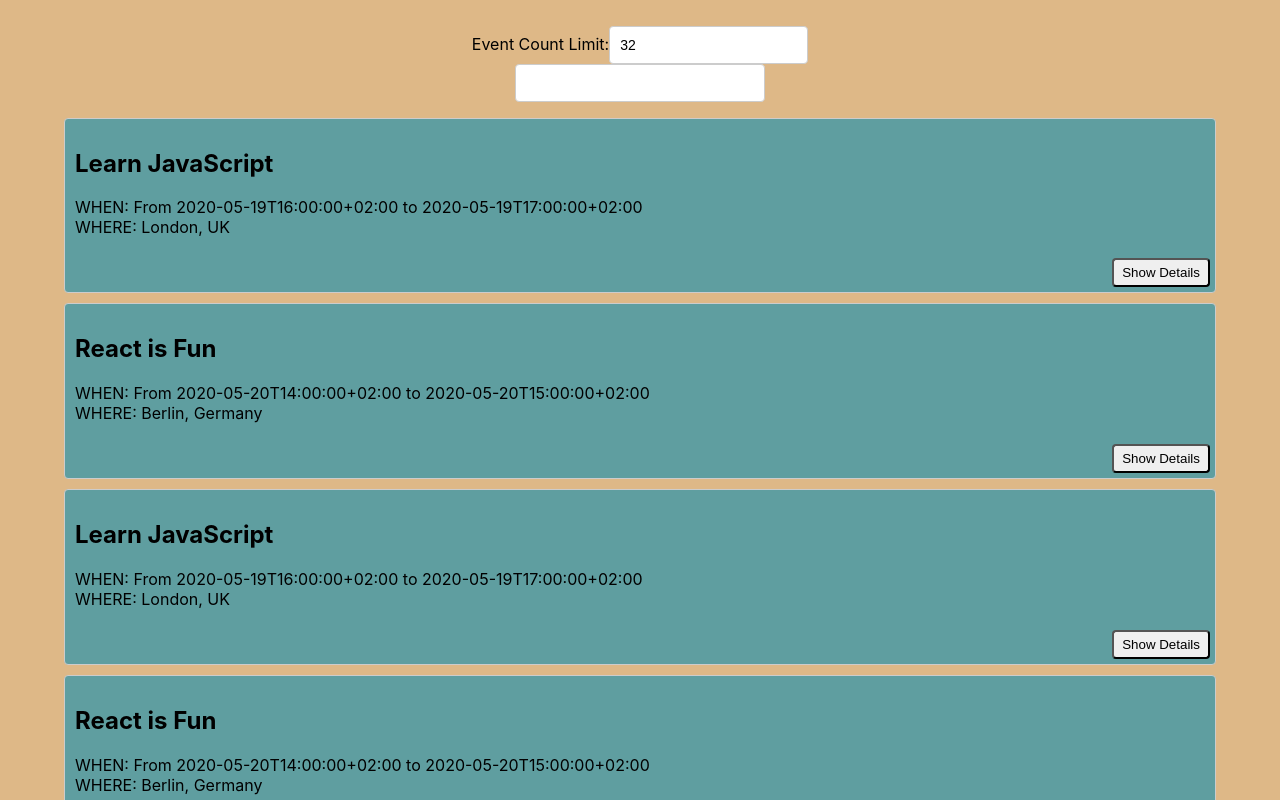
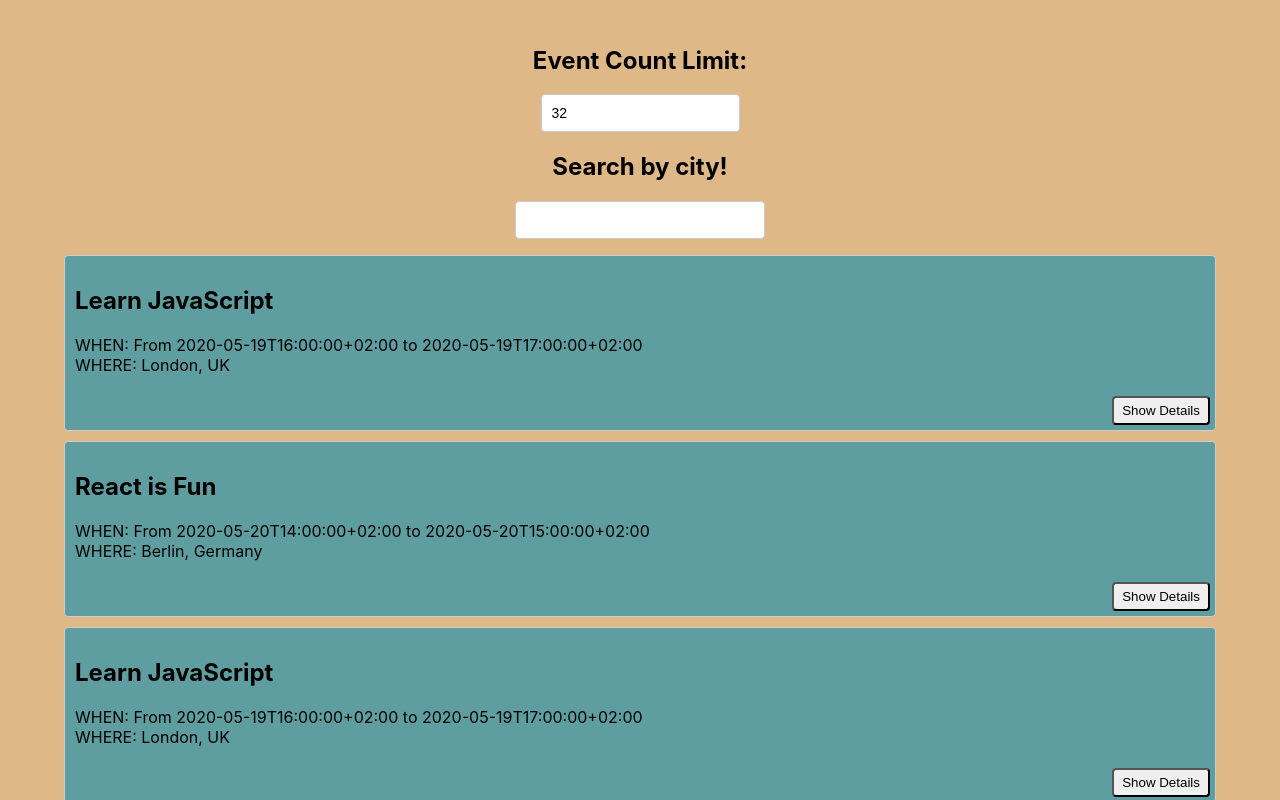
Before and after one commit to Polodolo4/meet-app, a React (Create React App) app: page / in a window 1280 px wide. Shown: the top 800 px of the page. Built offline with nearby package versions, Linux system fonts and the light colour scheme.

Commit message:
4.4 Minor Aesthetic Touches

```diff
--- a/src/CitySearch.js
+++ b/src/CitySearch.js
@@ -31,6 +31,7 @@ class CitySearch extends Component {
 
     return (
       <div className="CitySearch">
+        <h2>Search by city!</h2>
         <input
           type="text"
           className="city"
--- a/src/NumberOfEvents.js
+++ b/src/NumberOfEvents.js
@@ -19,7 +19,7 @@ class NumberOfEvents extends Component {
 
         return (
             <div className='number-of-events'>
-                Event Count Limit:
+                <h2>Event Count Limit:</h2>
                 <input type='number' className='count-number' value={this.state.numberDefault} onChange={this.handleInputChanged}></input>
             </div>
         );
```
